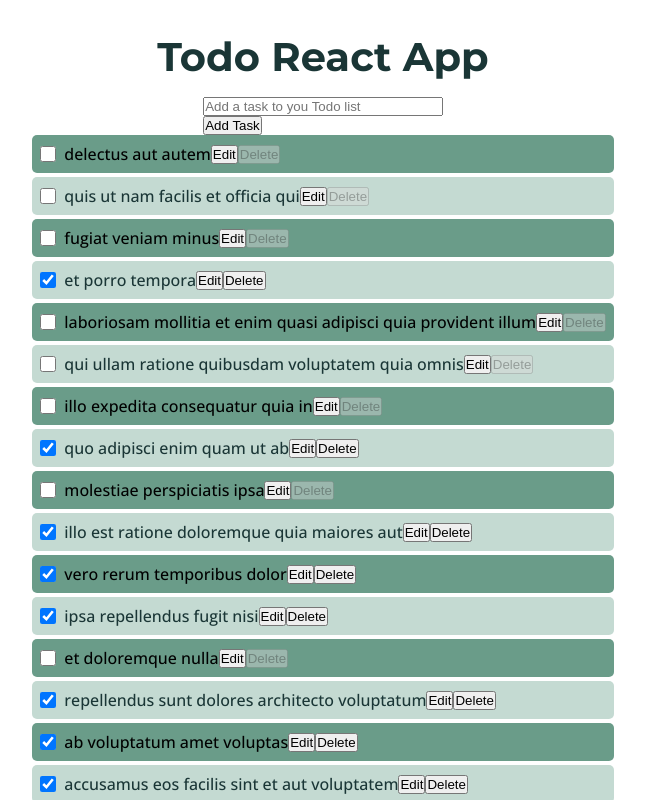
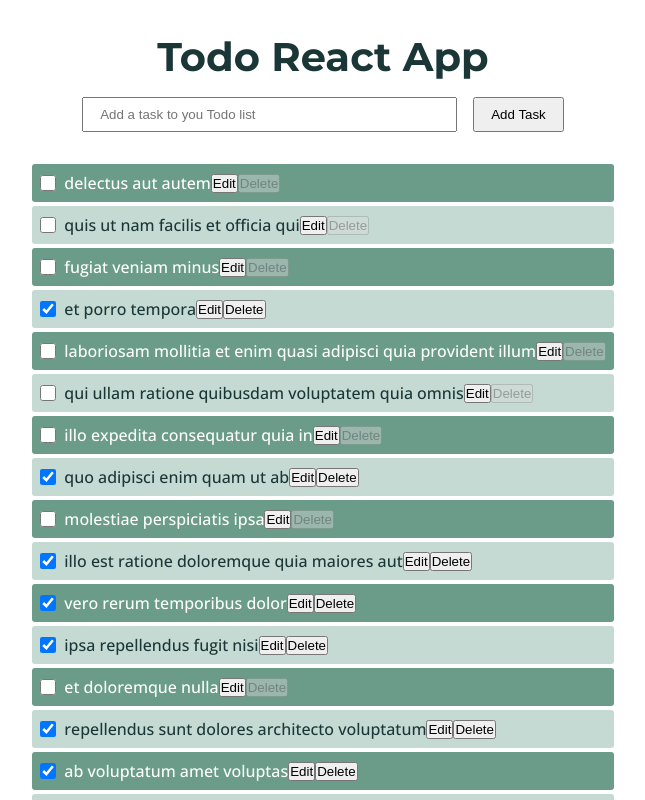
Before and after one commit to jfcode101/alab-320h.9.1, a React (Vite) app in the folder REACT-TODO-LIST/: page / in a window 1280 px wide. Shown: the top 800 px of the page, without its empty margins (317-962 px from the left). Built offline with nearby package versions, Linux system fonts and the light colour scheme.

Commit message:
continuous improvement

```diff
--- a/REACT-TODO-LIST/src/assets/components/todo-form/TodoForm.jsx
+++ b/REACT-TODO-LIST/src/assets/components/todo-form/TodoForm.jsx
@@ -26,7 +26,7 @@ function TodoForm({ dispatch }) {
         placeholder="Add a task to you Todo list"
         className="cls-frm-input"
       />
-      <button type="submit">Add Task</button>
+      <button type="submit" className="btn-submit">Add Task</button>
     </form>
   );
 }
--- a/REACT-TODO-LIST/src/assets/components/todo-form/form.css
+++ b/REACT-TODO-LIST/src/assets/components/todo-form/form.css
@@ -3,9 +3,15 @@
 .cls-form {
   border: none;
   outline: none;
-  /* padding: 1rem; */
+
+  .cls-frm-input,
+  .btn-submit {
+    padding: 0.5rem 1rem;
+  }
 
   .cls-frm-input {
-    width: 100%;
+    outline: none;
+    margin: 0 1rem 2rem 0;
+    width: 375px;
   }
 }
--- a/REACT-TODO-LIST/src/assets/components/todo-item/item.css
+++ b/REACT-TODO-LIST/src/assets/components/todo-item/item.css
@@ -5,8 +5,7 @@
   color: var(--amrcnSilver-clr);
   font: normal 500 1rem var(--open-sans-fnt);
   list-style-type: none;
-  border-radius: 5px;
-
+  border-radius: 3px;
   margin-bottom: 0.25rem;
   padding: 0.5rem;
   display: flex;
@@ -14,11 +13,22 @@
 
   &:nth-child(odd) {
     background-color: var(--oxley-clr);
-    color: black;
+    color: #fff;
+
+    &:hover {
+      /* opacity: 0.85; */
+      background-color: var(--amrcnSilver-clr);
+      color: var(--msuGreen-clr);
+    }
   }
   &:nth-child(even) {
     background-color: var(--amrcnSilver-clr);
     color: var(--msuGreen-clr);
+
+    &:hover {
+      background-color: var(--oxley-clr);
+      color: #fff;
+    }
   }
 
   /* checkbox */
```
